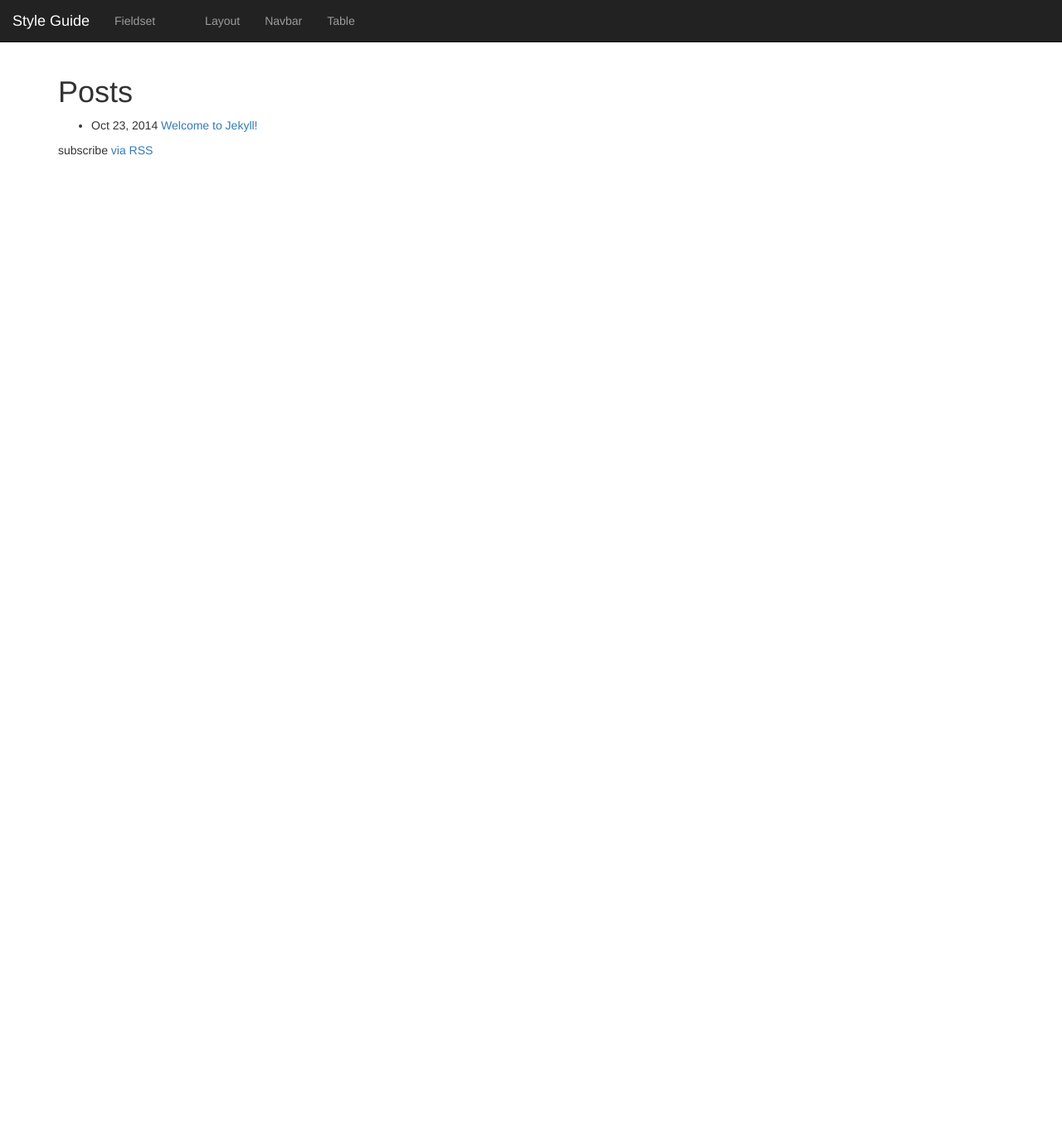
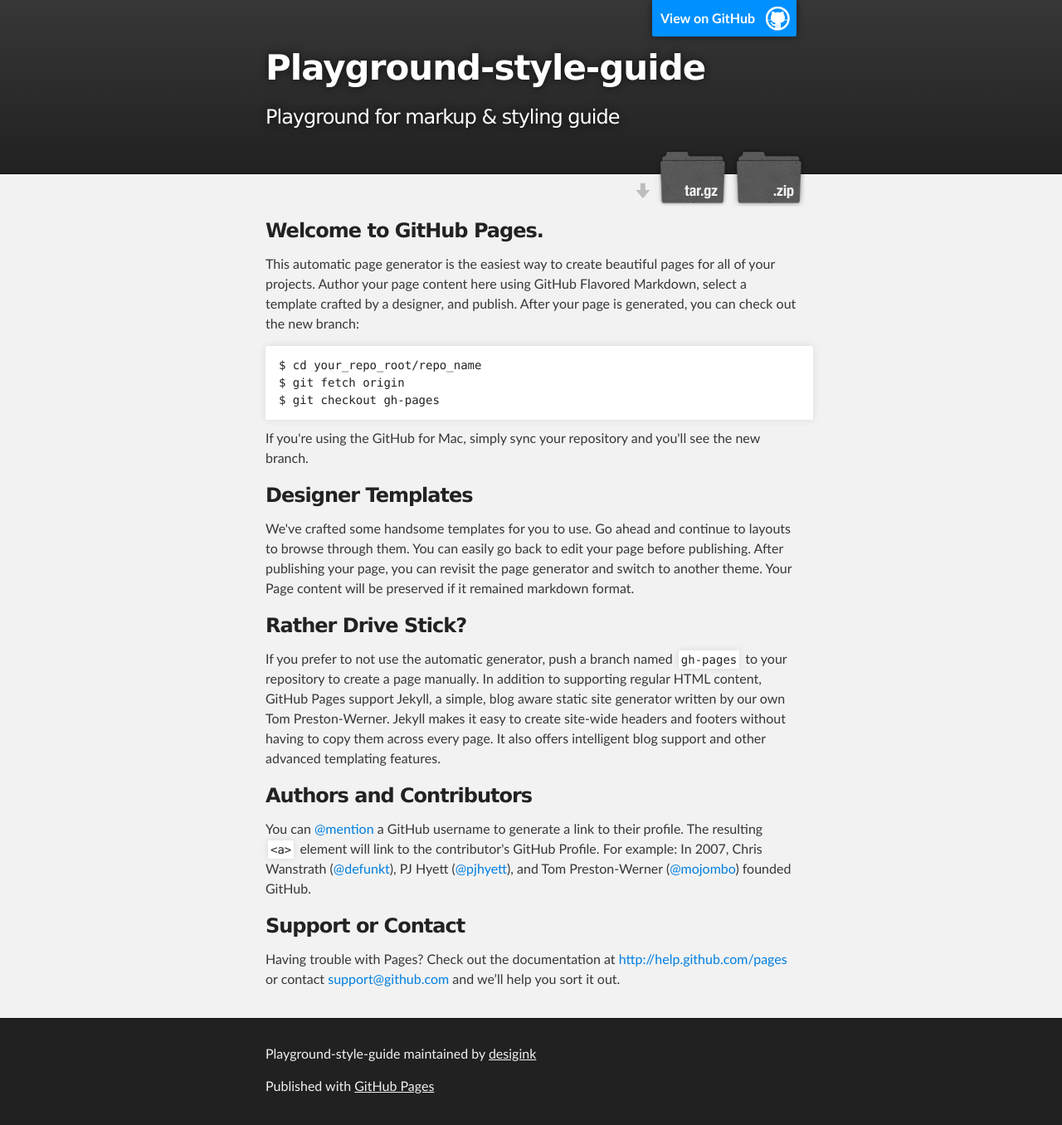
Before and after one commit to desigink/playground-style-guide, a Jekyll site: the page index.html, which Jekyll copies as it is, in a window 1280 px wide. Shown: the whole page at 83% size. Built offline with Jekyll 4.4.1, drawn with Linux system fonts in a browser that asks for light colours; nearby versions of some CDN libraries; before the commit the page ends 900 px from its top, so only the background shows below that.

Commit message:
Create gh-pages branch via GitHub

```diff
--- a/index.html
+++ b/index.html
@@ -1,20 +1,79 @@
----
-layout: default
----
+<!DOCTYPE html>
+<html>
 
-<div class="home">
+  <head>
+    <meta charset='utf-8'>
+    <meta http-equiv="X-UA-Compatible" content="chrome=1">
+    <meta name="description" content="Playground-style-guide : Playground for markup &amp; styling guide">
 
-  <h1>Posts</h1>
+    <link rel="stylesheet" type="text/css" media="screen" href="stylesheets/stylesheet.css">
 
-  <ul class="posts">
-    {% for post in site.posts %}
-      <li>
-        <span class="post-date">{{ post.date | date: "%b %-d, %Y" }}</span>
-        <a class="post-link" href="{{ post.url | prepend: site.baseurl }}">{{ post.title }}</a>
-      </li>
-    {% endfor %}
-  </ul>
+    <title>Playground-style-guide</title>
+  </head>
 
-  <p class="rss-subscribe">subscribe <a href="{{ "/feed.xml" | prepend: site.baseurl }}">via RSS</a></p>
+  <body>
 
-</div>
+    <!-- HEADER -->
+    <div id="header_wrap" class="outer">
+        <header class="inner">
+          <a id="forkme_banner" href="https://github.com/desigink/playground-style-guide">View on GitHub</a>
+
+          <h1 id="project_title">Playground-style-guide</h1>
+          <h2 id="project_tagline">Playground for markup &amp; styling guide</h2>
+
+            <section id="downloads">
+              <a class="zip_download_link" href="https://github.com/desigink/playground-style-guide/zipball/master">Download this project as a .zip file</a>
+              <a class="tar_download_link" href="https://github.com/desigink/playground-style-guide/tarball/master">Download this project as a tar.gz file</a>
+            </section>
+        </header>
+    </div>
+
+    <!-- MAIN CONTENT -->
+    <div id="main_content_wrap" class="outer">
+      <section id="main_content" class="inner">
+        <h3>
+<a name="welcome-to-github-pages" class="anchor" href="#welcome-to-github-pages"><span class="octicon octicon-link"></span></a>Welcome to GitHub Pages.</h3>
+
+<p>This automatic page generator is the easiest way to create beautiful pages for all of your projects. Author your page content here using GitHub Flavored Markdown, select a template crafted by a designer, and publish. After your page is generated, you can check out the new branch:</p>
+
+<pre><code>$ cd your_repo_root/repo_name
+$ git fetch origin
+$ git checkout gh-pages
+</code></pre>
+
+<p>If you're using the GitHub for Mac, simply sync your repository and you'll see the new branch.</p>
+
+<h3>
+<a name="designer-templates" class="anchor" href="#designer-templates"><span class="octicon octicon-link"></span></a>Designer Templates</h3>
+
+<p>We've crafted some handsome templates for you to use. Go ahead and continue to layouts to browse through them. You can easily go back to edit your page before publishing. After publishing your page, you can revisit the page generator and switch to another theme. Your Page content will be preserved if it remained markdown format.</p>
+
+<h3>
+<a name="rather-drive-stick" class="anchor" href="#rather-drive-stick"><span class="octicon octicon-link"></span></a>Rather Drive Stick?</h3>
+
+<p>If you prefer to not use the automatic generator, push a branch named <code>gh-pages</code> to your repository to create a page manually. In addition to supporting regular HTML content, GitHub Pages support Jekyll, a simple, blog aware static site generator written by our own Tom Preston-Werner. Jekyll makes it easy to create site-wide headers and footers without having to copy them across every page. It also offers intelligent blog support and other advanced templating features.</p>
+
+<h3>
+<a name="authors-and-contributors" class="anchor" href="#authors-and-contributors"><span class="octicon octicon-link"></span></a>Authors and Contributors</h3>
+
+<p>You can <a href="https://github.com/blog/821" class="user-mention">@mention</a> a GitHub username to generate a link to their profile. The resulting <code>&lt;a&gt;</code> element will link to the contributor's GitHub Profile. For example: In 2007, Chris Wanstrath (<a href="https://github.com/defunkt" class="user-mention">@defunkt</a>), PJ Hyett (<a href="https://github.com/pjhyett" class="user-mention">@pjhyett</a>), and Tom Preston-Werner (<a href="https://github.com/mojombo" class="user-mention">@mojombo</a>) founded GitHub.</p>
+
+<h3>
+<a name="support-or-contact" class="anchor" href="#support-or-contact"><span class="octicon octicon-link"></span></a>Support or Contact</h3>
+
+<p>Having trouble with Pages? Check out the documentation at <a href="http://help.github.com/pages">http://help.github.com/pages</a> or contact <a href="mailto:support@github.com">support@github.com</a> and we’ll help you sort it out.</p>
+      </section>
+    </div>
+
+    <!-- FOOTER  -->
+    <div id="footer_wrap" class="outer">
+      <footer class="inner">
+        <p class="copyright">Playground-style-guide maintained by <a href="https://github.com/desigink">desigink</a></p>
+        <p>Published with <a href="http://pages.github.com">GitHub Pages</a></p>
+      </footer>
+    </div>
+
+
+
+  </body>
+</html>
--- /dev/null
+++ b/javascripts/main.js
@@ -0,0 +1 @@
+console.log('This would be the main JS file.');
--- /dev/null
+++ b/stylesheets/pygment_trac.css
@@ -0,0 +1,70 @@
+.highlight .hll { background-color: #ffffcc }
+.highlight  { background: #f0f3f3; }
+.highlight .c { color: #0099FF; font-style: italic } /* Comment */
+.highlight .err { color: #AA0000; background-color: #FFAAAA } /* Error */
+.highlight .k { color: #006699; font-weight: bold } /* Keyword */
+.highlight .o { color: #555555 } /* Operator */
+.highlight .cm { color: #0099FF; font-style: italic } /* Comment.Multiline */
+.highlight .cp { color: #009999 } /* Comment.Preproc */
+.highlight .c1 { color: #0099FF; font-style: italic } /* Comment.Single */
+.highlight .cs { color: #0099FF; font-weight: bold; font-style: italic } /* Comment.Special */
+.highlight .gd { background-color: #FFCCCC; border: 1px solid #CC0000 } /* Generic.Deleted */
+.highlight .ge { font-style: italic } /* Generic.Emph */
+.highlight .gr { color: #FF0000 } /* Generic.Error */
+.highlight .gh { color: #003300; font-weight: bold } /* Generic.Heading */
+.highlight .gi { background-color: #CCFFCC; border: 1px solid #00CC00 } /* Generic.Inserted */
+.highlight .go { color: #AAAAAA } /* Generic.Output */
+.highlight .gp { color: #000099; font-weight: bold } /* Generic.Prompt */
+.highlight .gs { font-weight: bold } /* Generic.Strong */
+.highlight .gu { color: #003300; font-weight: bold } /* Generic.Subheading */
+.highlight .gt { color: #99CC66 } /* Generic.Traceback */
+.highlight .kc { color: #006699; font-weight: bold } /* Keyword.Constant */
+.highlight .kd { color: #006699; font-weight: bold } /* Keyword.Declaration */
+.highlight .kn { color: #006699; font-weight: bold } /* Keyword.Namespace */
+.highlight .kp { color: #006699 } /* Keyword.Pseudo */
+.highlight .kr { color: #006699; font-weight: bold } /* Keyword.Reserved */
+.highlight .kt { color: #007788; font-weight: bold } /* Keyword.Type */
+.highlight .m { color: #FF6600 } /* Literal.Number */
+.highlight .s { color: #CC3300 } /* Literal.String */
+.highlight .na { color: #330099 } /* Name.Attribute */
+.highlight .nb { color: #336666 } /* Name.Builtin */
+.highlight .nc { color: #00AA88; font-weight: bold } /* Name.Class */
+.highlight .no { color: #336600 } /* Name.Constant */
+.highlight .nd { color: #9999FF } /* Name.Decorator */
+.highlight .ni { color: #999999; font-weight: bold } /* Name.Entity */
+.highlight .ne { color: #CC0000; font-weight: bold } /* Name.Exception */
+.highlight .nf { color: #CC00FF } /* Name.Function */
+.highlight .nl { color: #9999FF } /* Name.Label */
+.highlight .nn { color: #00CCFF; font-weight: bold } /* Name.Namespace */
+.highlight .nt { color: #330099; font-weight: bold } /* Name.Tag */
+.highlight .nv { color: #003333 } /* Name.Variable */
+.highlight .ow { color: #000000; font-weight: bold } /* Operator.Word */
+.highlight .w { color: #bbbbbb } /* Text.Whitespace */
+.highlight .mf { color: #FF6600 } /* Literal.Number.Float */
+.highlight .mh { color: #FF6600 } /* Literal.Number.Hex */
+.highlight .mi { color: #FF6600 } /* Literal.Number.Integer */
+.highlight .mo { color: #FF6600 } /* Literal.Number.Oct */
+.highlight .sb { color: #CC3300 } /* Literal.String.Backtick */
+.highlight .sc { color: #CC3300 } /* Literal.String.Char */
+.highlight .sd { color: #CC3300; font-style: italic } /* Literal.String.Doc */
+.highlight .s2 { color: #CC3300 } /* Literal.String.Double */
+.highlight .se { color: #CC3300; font-weight: bold } /* Literal.String.Escape */
+.highlight .sh { color: #CC3300 } /* Literal.String.Heredoc */
+.highlight .si { color: #AA0000 } /* Literal.String.Interpol */
+.highlight .sx { color: #CC3300 } /* Literal.String.Other */
+.highlight .sr { color: #33AAAA } /* Literal.String.Regex */
+.highlight .s1 { color: #CC3300 } /* Literal.String.Single */
+.highlight .ss { color: #FFCC33 } /* Literal.String.Symbol */
+.highlight .bp { color: #336666 } /* Name.Builtin.Pseudo */
+.highlight .vc { color: #003333 } /* Name.Variable.Class */
+.highlight .vg { color: #003333 } /* Name.Variable.Global */
+.highlight .vi { color: #003333 } /* Name.Variable.Instance */
+.highlight .il { color: #FF6600 } /* Literal.Number.Integer.Long */
+
+.type-csharp .highlight .k { color: #0000FF }
+.type-csharp .highlight .kt { color: #0000FF }
+.type-csharp .highlight .nf { color: #000000; font-weight: normal }
+.type-csharp .highlight .nc { color: #2B91AF }
+.type-csharp .highlight .nn { color: #000000 }
+.type-csharp .highlight .s { color: #A31515 }
+.type-csharp .highlight .sc { color: #A31515 }
--- /dev/null
+++ b/stylesheets/stylesheet.css
@@ -0,0 +1,423 @@
+/*******************************************************************************
+Slate Theme for GitHub Pages
+by Jason Costello, @jsncostello
+*******************************************************************************/
+
+@import url(pygment_trac.css);
+
+/*******************************************************************************
+MeyerWeb Reset
+*******************************************************************************/
+
+html, body, div, span, applet, object, iframe,
+h1, h2, h3, h4, h5, h6, p, blockquote, pre,
+a, abbr, acronym, address, big, cite, code,
+del, dfn, em, img, ins, kbd, q, s, samp,
+small, strike, strong, sub, sup, tt, var,
+b, u, i, center,
+dl, dt, dd, ol, ul, li,
+fieldset, form, label, legend,
+table, caption, tbody, tfoot, thead, tr, th, td,
+article, aside, canvas, details, embed,
+figure, figcaption, footer, header, hgroup,
+menu, nav, output, ruby, section, summary,
+time, mark, audio, video {
+  margin: 0;
+  padding: 0;
+  border: 0;
+  font: inherit;
+  vertical-align: baseline;
+}
+
+/* HTML5 display-role reset for older browsers */
+article, aside, details, figcaption, figure,
+footer, header, hgroup, menu, nav, section {
+  display: block;
+}
+
+ol, ul {
+  list-style: none;
+}
+
+table {
+  border-collapse: collapse;
+  border-spacing: 0;
+}
+
+/*******************************************************************************
+Theme Styles
+*******************************************************************************/
+
+body {
+  box-sizing: border-box;
+  color:#373737;
+  background: #212121;
+  font-size: 16px;
+  font-family: 'Myriad Pro', Calibri, Helvetica, Arial, sans-serif;
+  line-height: 1.5;
+  -webkit-font-smoothing: antialiased;
+}
+
+h1, h2, h3, h4, h5, h6 {
+  margin: 10px 0;
+  font-weight: 700;
+  color:#222222;
+  font-family: 'Lucida Grande', 'Calibri', Helvetica, Arial, sans-serif;
+  letter-spacing: -1px;
+}
+
+h1 {
+  font-size: 36px;
+  font-weight: 700;
+}
+
+h2 {
+  padding-bottom: 10px;
+  font-size: 32px;
+  background: url('../images/bg_hr.png') repeat-x bottom;
+}
+
+h3 {
+  font-size: 24px;
+}
+
+h4 {
+  font-size: 21px;
+}
+
+h5 {
+  font-size: 18px;
+}
+
+h6 {
+  font-size: 16px;
+}
+
+p {
+  margin: 10px 0 15px 0;
+}
+
+footer p {
+  color: #f2f2f2;
+}
+
+a {
+  text-decoration: none;
+  color: #007edf;
+  text-shadow: none;
+
+  transition: color 0.5s ease;
+  transition: text-shadow 0.5s ease;
+  -webkit-transition: color 0.5s ease;
+  -webkit-transition: text-shadow 0.5s ease;
+  -moz-transition: color 0.5s ease;
+  -moz-transition: text-shadow 0.5s ease;
+  -o-transition: color 0.5s ease;
+  -o-transition: text-shadow 0.5s ease;
+  -ms-transition: color 0.5s ease;
+  -ms-transition: text-shadow 0.5s ease;
+}
+
+a:hover, a:focus {text-decoration: underline;}
+
+footer a {
+  color: #F2F2F2;
+  text-decoration: underline;
+}
+
+em {
+  font-style: italic;
+}
+
+strong {
+  font-weight: bold;
+}
+
+img {
+  position: relative;
+  margin: 0 auto;
+  max-width: 739px;
+  padding: 5px;
+  margin: 10px 0 10px 0;
+  border: 1px solid #ebebeb;
+
+  box-shadow: 0 0 5px #ebebeb;
+  -webkit-box-shadow: 0 0 5px #ebebeb;
+  -moz-box-shadow: 0 0 5px #ebebeb;
+  -o-box-shadow: 0 0 5px #ebebeb;
+  -ms-box-shadow: 0 0 5px #ebebeb;
+}
+
+p img {
+  display: inline;
+  margin: 0;
+  padding: 0;
+  vertical-align: middle;
+  text-align: center;
+  border: none;
+}
+
+pre, code {
+  width: 100%;
+  color: #222;
+  background-color: #fff;
+
+  font-family: Monaco, "Bitstream Vera Sans Mono", "Lucida Console", Terminal, monospace;
+  font-size: 14px;
+
+  border-radius: 2px;
+  -moz-border-radius: 2px;
+  -webkit-border-radius: 2px;
+}
+
+pre {
+  width: 100%;
+  padding: 10px;
+  box-shadow: 0 0 10px rgba(0,0,0,.1);
+  overflow: auto;
+}
+
+code {
+  padding: 3px;
+  margin: 0 3px;
+  box-shadow: 0 0 10px rgba(0,0,0,.1);
+}
+
+pre code {
+  display: block;
+  box-shadow: none;
+}
+
+blockquote {
+  color: #666;
+  margin-bottom: 20px;
+  padding: 0 0 0 20px;
+  border-left: 3px solid #bbb;
+}
+
+
+ul, ol, dl {
+  margin-bottom: 15px
+}
+
+ul {
+  list-style: inside;
+  padding-left: 20px;
+}
+
+ol {
+  list-style: decimal inside;
+  padding-left: 20px;
+}
+
+dl dt {
+  font-weight: bold;
+}
+
+dl dd {
+  padding-left: 20px;
+  font-style: italic;
+}
+
+dl p {
+  padding-left: 20px;
+  font-style: italic;
+}
+
+hr {
+  height: 1px;
+  margin-bottom: 5px;
+  border: none;
+  background: url('../images/bg_hr.png') repeat-x center;
+}
+
+table {
+  border: 1px solid #373737;
+  margin-bottom: 20px;
+  text-align: left;
+ }
+
+th {
+  font-family: 'Lucida Grande', 'Helvetica Neue', Helvetica, Arial, sans-serif;
+  padding: 10px;
+  background: #373737;
+  color: #fff;
+ }
+
+td {
+  padding: 10px;
+  border: 1px solid #373737;
+ }
+
+form {
+  background: #f2f2f2;
+  padding: 20px;
+}
+
+/*******************************************************************************
+Full-Width Styles
+*******************************************************************************/
+
+.outer {
+  width: 100%;
+}
+
+.inner {
+  position: relative;
+  max-width: 640px;
+  padding: 20px 10px;
+  margin: 0 auto;
+}
+
+#forkme_banner {
+  display: block;
+  position: absolute;
+  top:0;
+  right: 10px;
+  z-index: 10;
+  padding: 10px 50px 10px 10px;
+  color: #fff;
+  background: url('../images/blacktocat.png') #0090ff no-repeat 95% 50%;
+  font-weight: 700;
+  box-shadow: 0 0 10px rgba(0,0,0,.5);
+  border-bottom-left-radius: 2px;
+  border-bottom-right-radius: 2px;
+}
+
+#header_wrap {
+  background: #212121;
+  background: -moz-linear-gradient(top, #373737, #212121);
+  background: -webkit-linear-gradient(top, #373737, #212121);
+  background: -ms-linear-gradient(top, #373737, #212121);
+  background: -o-linear-gradient(top, #373737, #212121);
+  background: linear-gradient(top, #373737, #212121);
+}
+
+#header_wrap .inner {
+  padding: 50px 10px 30px 10px;
+}
+
+#project_title {
+  margin: 0;
+  color: #fff;
+  font-size: 42px;
+  font-weight: 700;
+  text-shadow: #111 0px 0px 10px;
+}
+
+#project_tagline {
+  color: #fff;
+  font-size: 24px;
+  font-weight: 300;
+  background: none;
+  text-shadow: #111 0px 0px 10px;
+}
+
+#downloads {
+  position: absolute;
+  width: 210px;
+  z-index: 10;
+  bottom: -40px;
+  right: 0;
+  height: 70px;
+  background: url('../images/icon_download.png') no-repeat 0% 90%;
+}
+
+.zip_download_link {
+  display: block;
+  float: right;
+  width: 90px;
+  height:70px;
+  text-indent: -5000px;
+  overflow: hidden;
+  background: url(../images/sprite_download.png) no-repeat bottom left;
+}
+
+.tar_download_link {
+  display: block;
+  float: right;
+  width: 90px;
+  height:70px;
+  text-indent: -5000px;
+  overflow: hidden;
+  background: url(../images/sprite_download.png) no-repeat bottom right;
+  margin-left: 10px;
+}
+
+.zip_download_link:hover {
+  background: url(../images/sprite_download.png) no-repeat top left;
+}
+
+.tar_download_link:hover {
+  background: url(../images/sprite_download.png) no-repeat top right;
+}
+
+#main_content_wrap {
+  background: #f2f2f2;
+  border-top: 1px solid #111;
+  border-bottom: 1px solid #111;
+}
+
+#main_content {
+  padding-top: 40px;
+}
+
+#footer_wrap {
+  background: #212121;
+}
+
+
+
+/*******************************************************************************
+Small Device Styles
+*******************************************************************************/
+
+@media screen and (max-width: 480px) {
+  body {
+    font-size:14px;
+  }
+
+  #downloads {
+    display: none;
+  }
+
+  .inner {
+    min-width: 320px;
+    max-width: 480px;
+  }
+
+  #project_title {
+  font-size: 32px;
+  }
+
+  h1 {
+    font-size: 28px;
+  }
+
+  h2 {
+    font-size: 24px;
+  }
+
+  h3 {
+    font-size: 21px;
+  }
+
+  h4 {
+    font-size: 18px;
+  }
+
+  h5 {
+    font-size: 14px;
+  }
+
+  h6 {
+    font-size: 12px;
+  }
+
+  code, pre {
+    min-width: 320px;
+    max-width: 480px;
+    font-size: 11px;
+  }
+
+}
```
Also changed, not shown: params.json (added, +1 -0 lines), images/bg_hr.png (added), images/blacktocat.png (added), images/icon_download.png (added), images/sprite_download.png (added).
